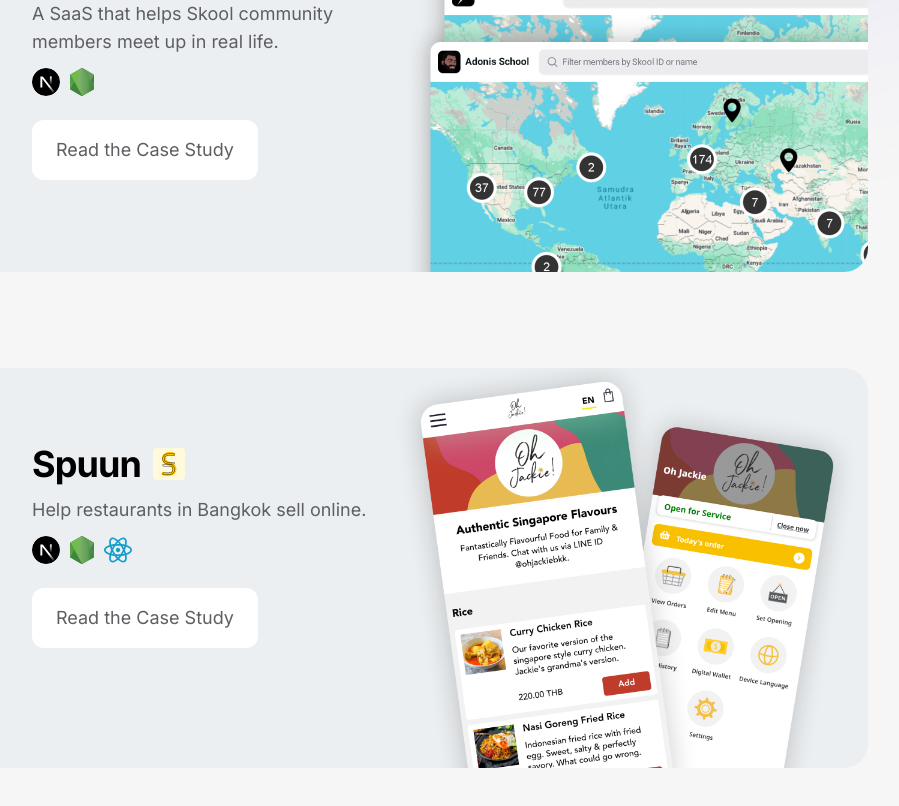
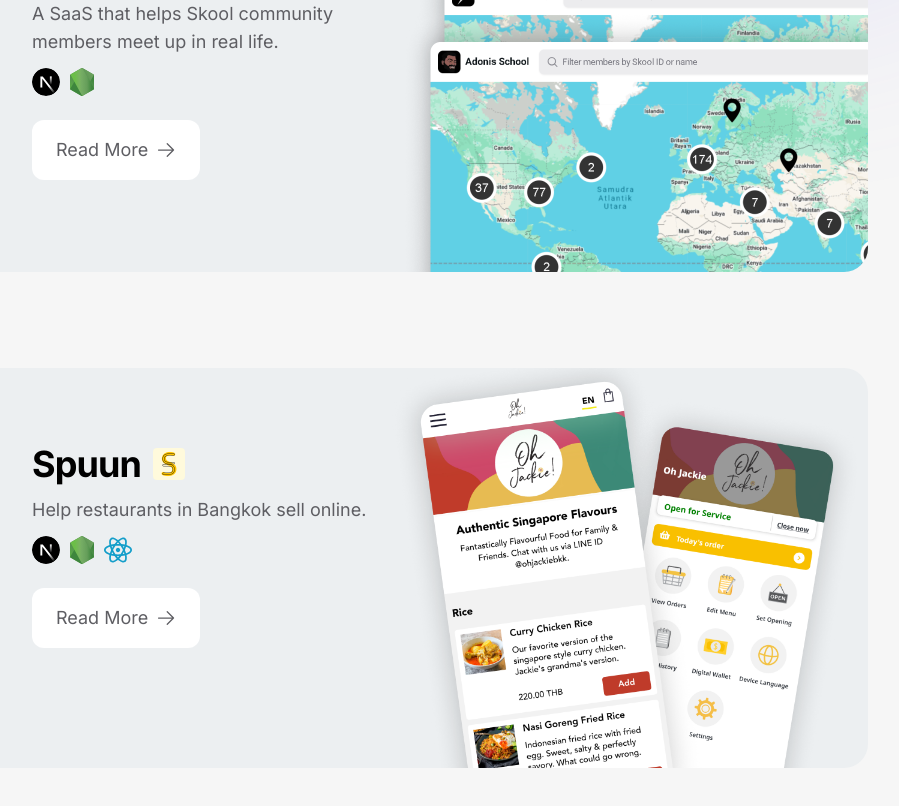
Before and after one commit to yewyewXD/yewyewxd, a Next.js app: page / in a window 1280 px wide. Shown: the part 960-1766 px from the top of the page, without its empty margins (222-1121 px from the left). Built offline with nearby package versions, Linux system fonts and the light colour scheme.

Commit message:
add right arrow icon next to read more

```diff
--- a/components/Icons.tsx
+++ b/components/Icons.tsx
@@ -1,5 +1,24 @@
 interface IProps {
   className?: string
+}
+
+export const ArrowRight = ({ className }: IProps) => {
+  return (
+    <svg
+      xmlns="http://www.w3.org/2000/svg"
+      fill="none"
+      viewBox="0 0 24 24"
+      strokeWidth={1.5}
+      stroke="currentColor"
+      className={className}
+    >
+      <path
+        strokeLinecap="round"
+        strokeLinejoin="round"
+        d="M13.5 4.5 21 12m0 0-7.5 7.5M21 12H3"
+      />
+    </svg>
+  )
 }
 
 export const ChevronDown = ({ className }: IProps) => {
--- a/pages/index.tsx
+++ b/pages/index.tsx
@@ -1,7 +1,7 @@
 import Link from 'next/link'
 import Footer from '@/components/Footer'
 import Navbar from '@/components/Navbar'
-import { ChevronDown } from '@/components/Icons'
+import { ArrowRight, ChevronDown } from '@/components/Icons'
 import Image from 'next/image'
 import Head from 'next/head'
 import Socials from '@/components/Socials'
@@ -87,7 +87,7 @@
             <Link
               key={project.title}
               href={project.link}
-              className="lg:w-[900px] flex lg:flex-row flex-col justify-between overflow-hidden bg-card rounded-3xl transition-all duration-300 md:hover:scale-[1.02] md:hover:shadow-lg shadow-shadow hover:bg-default"
+              className="lg:w-[900px] flex lg:flex-row flex-col justify-between overflow-hidden bg-card rounded-3xl transition-all duration-300 md:hover:scale-[1.02] md:hover:shadow-lg shadow-shadow hover:bg-default group"
             >
               <div className="lg:p-16 p-8 lg:pr-0 lg:pb-16 sm:pb-0 pb-4">
                 <div className="mb-3"></div>
@@ -119,8 +119,9 @@
                   ))}
                 </div>
 
-                <button className="sm:text-lg sm:py-4 py-3 sm:px-6 px-4 text-default rounded-xl bg-white">
-                  Read the Case Study
+                <button className="sm:text-lg sm:py-4 py-3 sm:px-6 px-4 text-default rounded-xl bg-white flex items-center gap-2">
+                  Read More{' '}
+                  <ArrowRight className="size-5 transition-transform duration-200 group-hover:translate-x-1" />
                 </button>
               </div>
 
```
